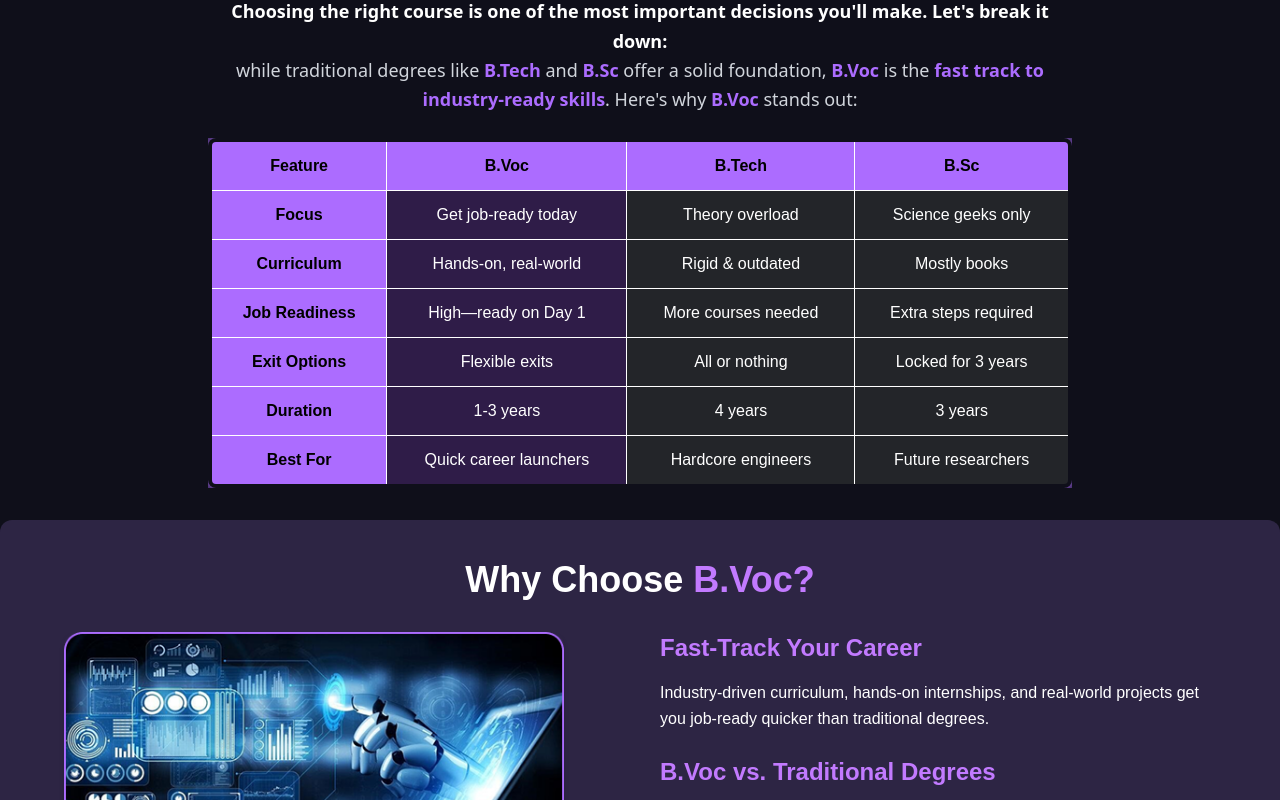
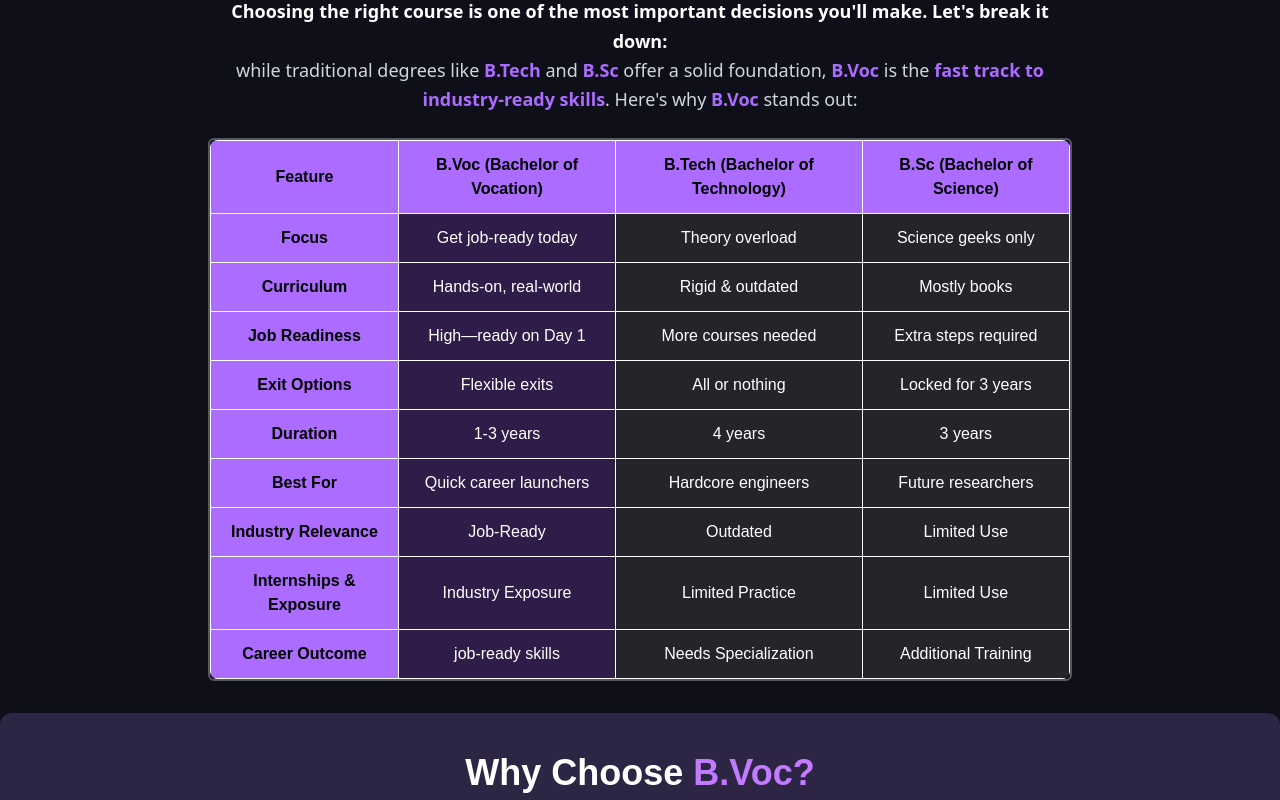
Before and after one commit to Code4Bharat1/BVOC_AIML, a Next.js app: page /whychooseus in a window 1280 px wide. Shown: the part 1020-1820 px from the top of the page. Built offline with nearby package versions, Linux system fonts and the light colour scheme.

Commit message:
Enhance animations in PeerToPeerLearning, DegreeComparisonTable, and TopBenefits components using Framer Motion for improved user experience and visual appeal.

```diff
--- a/src/components/WhyChooseUs/Tablesection.jsx
+++ b/src/components/WhyChooseUs/Tablesection.jsx
@@ -1,11 +1,10 @@
 "use client";
 import { useEffect, useState, useRef } from "react";
-import { motion, useInView, useAnimation } from "framer-motion";
+import { motion, useAnimation, useInView } from "framer-motion";
 
 const DegreeComparisonTable = () => {
   const [isMobile, setIsMobile] = useState(false);
 
-  // Detect mobile device
   useEffect(() => {
     const checkIfMobile = () => setIsMobile(window.innerWidth < 768);
 
@@ -25,64 +24,103 @@ const DegreeComparisonTable = () => {
   }, []);
 
   const tableData = [
-    { feature: "Focus", bvoc: "Get job-ready today", btech: "Theory overload", bsc: "Science geeks only" },
-    { feature: "Curriculum", bvoc: "Hands-on, real-world", btech: "Rigid & outdated", bsc: "Mostly books" },
-    { feature: "Job Readiness", bvoc: "High—ready on Day 1", btech: "More courses needed", bsc: "Extra steps required" },
-    { feature: "Exit Options", bvoc: "Flexible exits", btech: "All or nothing", bsc: "Locked for 3 years" },
-    { feature: "Duration", bvoc: "1-3 years", btech: "4 years", bsc: "3 years" },
-    { feature: "Best For", bvoc: "Quick career launchers", btech: "Hardcore engineers", bsc: "Future researchers" },
+    {
+      feature: "Focus",
+      bvoc: "Get job-ready today",
+      btech: "Theory overload",
+      bsc: "Science geeks only",
+    },
+    {
+      feature: "Curriculum",
+      bvoc: "Hands-on, real-world",
+      btech: "Rigid & outdated",
+      bsc: "Mostly books",
+    },
+    {
+      feature: "Job Readiness",
+      bvoc: "High—ready on Day 1",
+      btech: "More courses needed",
+      bsc: "Extra steps required",
+    },
+    {
+      feature: "Exit Options",
+      bvoc: "Flexible exits",
+      btech: "All or nothing",
+      bsc: "Locked for 3 years",
+    },
+    {
+      feature: "Duration",
+      bvoc: "1-3 years",
+      btech: "4 years",
+      bsc: "3 years",
+    },
+    {
+      feature: "Best For",
+      bvoc: "Quick career launchers",
+      btech: "Hardcore engineers",
+      bsc: "Future researchers",
+    },
+    {
+      feature: "Industry Relevance",
+      bvoc: "Job-Ready",
+      btech: "Outdated",
+      bsc: "Limited Use",
+    },
+    {
+      feature: "Internships & Exposure",
+      bvoc: "Industry Exposure",
+      btech: "Limited Practice",
+      bsc: "Limited Use",
+    },
+    {
+      feature: "Career Outcome",
+      bvoc: "job-ready skills",
+      btech: "Needs Specialization",
+      bsc: "Additional Training",
+    },
   ];
 
-  const componentRef = useRef(null);
-  const isInView = useInView(componentRef, { once: true, margin: "-100px 0px -100px 0px" });
+  const ref = useRef(null);
+  const isInView = useInView(ref, { once: true, margin: "-100px 0px" });
   const controls = useAnimation();
 
   useEffect(() => {
-    if (isInView) {
-      controls.start("visible");
-    } else {
-      controls.start("hidden");
-    }
+    if (isInView) controls.start("visible");
   }, [isInView, controls]);
 
   const headingVariants = {
-    hidden: { x: -100, opacity: 0 },
-    visible: { x: 0, opacity: 1, transition: { duration: 0.8, ease: "easeOut" } },
+    hidden: { opacity: 0, y: -30 },
+    visible: {
+      opacity: 1,
+      y: 0,
+      transition: { duration: 0.6, ease: "easeOut" },
+    },
   };
 
-  const descriptionVariants = {
-    hidden: { x: 100, opacity: 0 },
-    visible: { x: 0, opacity: 1, transition: { duration: 0.8, ease: "easeOut", delay: 0.5 } },
-  };
-
-  const rowVariants = {
-    hidden: { y: -20, opacity: 0 },
-    visible: (index) => ({
+  const descVariants = {
+    hidden: { opacity: 0, y: 30 },
+    visible: {
+      opacity: 1,
       y: 0,
-      opacity: 1,
-      transition: { duration: 0.5, ease: "easeOut", delay: 0.15 * index },
-    }),
+      transition: { duration: 0.6, ease: "easeOut", delay: 0.2 },
+    },
   };
 
   const tableVariants = {
-    visible: (isMobile) => ({
-      borderColor: isMobile ? "#FFFFFF66" : "#AC6CFF",
-      boxShadow: isMobile ? "none" : "0 0 15px 3px #AC6CFF",
-      transition: { duration: 0.6 },
-    }),
-    hidden: {
-      borderColor: "#FFFFFF66",
-      boxShadow: "none",
-      transition: { duration: 0.6 },
+    hidden: { opacity: 0, y: 30 },
+    visible: {
+      opacity: 1,
+      y: 0,
+      transition: { duration: 0.6, ease: "easeOut", delay: 0.3 },
     },
   };
 
   return (
-    <div className="max-w-4xl mx-auto px-4 py-8 text-center" ref={componentRef}>
-      {/* Heading */}
+    <div className="max-w-4xl mx-auto px-4 py-8 text-center" ref={ref}>
       <motion.h2
         className="text-3xl font-semibold text-white mb-4 leading-snug"
         variants={headingVariants}
+        initial="hidden"
         animate={controls}
       >
         <span className="text-[#AC6CFF]">B.Voc</span> vs{" "}
@@ -91,127 +129,120 @@ const DegreeComparisonTable = () => {
         <span className="text-white">The Clear Choice for Your Future</span>
       </motion.h2>
 
-      {/* Description */}
       <motion.p
         className="text-gray-300 text-lg leading-relaxed font-sans"
-        variants={descriptionVariants}
+        variants={descVariants}
+        initial="hidden"
         animate={controls}
       >
-        <span className="font-semibold text-white">Choosing the right course is one of the most important decisions you'll make. Let's break it down:</span>
+        <span className="font-semibold text-white">
+          Choosing the right course is one of the most important decisions
+          you'll make. Let's break it down:
+        </span>
         <br />
         while traditional degrees like{" "}
         <span className="text-[#AC6CFF] font-semibold">B.Tech</span> and{" "}
-        <span className="text-[#AC6CFF] font-semibold">B.Sc</span> offer a solid foundation,{" "}
-        <span className="text-[#AC6CFF] font-semibold">B.Voc</span> is the{" "}
-        <span className="text-[#AC6CFF] font-semibold">fast track to industry-ready skills</span>. Here's why{" "}
-        <span className="text-[#AC6CFF] font-semibold">B.Voc</span> stands out:
+        <span className="text-[#AC6CFF] font-semibold">B.Sc</span> offer a solid
+        foundation, <span className="text-[#AC6CFF] font-semibold">B.Voc</span>{" "}
+        is the{" "}
+        <span className="text-[#AC6CFF] font-semibold">
+          fast track to industry-ready skills
+        </span>
+        . Here's why <span className="text-[#AC6CFF] font-semibold">B.Voc</span>{" "}
+        stands out:
       </motion.p>
 
-      {/* Table */}
       {isMobile ? (
-        // Mobile View
-        <motion.div
-          className="mt-6 relative"
-          style={{
-            borderRadius: "8px",
-            borderWidth: "4px",
-            borderStyle: "solid",
-          }}
-          animate={controls}
-          custom={isMobile}
-        >
+        // Mobile — No animation
+        <div className="mt-6 relative border-2 border-white/40 rounded-md">
           <div className="flex">
-            {/* Feature Column */}
             <div className="relative z-10">
-              <motion.div
-                className="bg-[#AC6CFF] text-black p-3 font-bold text-center border border-white"
-                variants={rowVariants}
-                custom={0}
-                animate={controls}
-              >
+              <div className="bg-[#AC6CFF] text-black p-3 font-bold text-center border border-white">
                 Feature
-              </motion.div>
+              </div>
               {tableData.map((row, i) => (
-                <motion.div
+                <div
                   key={`feature-${i}`}
                   className="bg-[#AC6CFF] text-black p-3 font-semibold text-center border border-white flex items-center"
                   style={{ height: "64px" }}
-                  variants={rowVariants}
-                  custom={i + 1}
-                  animate={controls}
                 >
                   {row.feature}
-                </motion.div>
+                </div>
               ))}
             </div>
-
-            {/* Degrees */}
             <div className="overflow-x-auto">
               <div className="flex min-w-max">
                 {["bvoc", "btech", "bsc"].map((degreeKey) => (
                   <div key={degreeKey}>
-                    <motion.div
-                      className="bg-[#AC6CFF] text-black p-3 font-bold text-center border border-white whitespace-nowrap min-w-32"
-                      variants={rowVariants}
-                      custom={0}
-                      animate={controls}
-                    >
-                      {degreeKey === "bvoc" ? "B.Voc" : degreeKey === "btech" ? "B.Tech" : "B.Sc"}
-                    </motion.div>
+                    <div className="bg-[#AC6CFF] text-black p-3 font-bold text-center border border-white min-w-32">
+                      {degreeKey === "bvoc"
+                        ? "B.Voc"
+                        : degreeKey === "btech"
+                        ? "B.Tech"
+                        : "B.Sc"}
+                    </div>
                     {tableData.map((row, i) => (
-                      <motion.div
+                      <div
                         key={`${degreeKey}-${i}`}
-                        className={`p-3 font-medium text-center border border-white whitespace-nowrap min-w-32 flex items-center justify-center ${
+                        className={`p-3 font-medium text-center border border-white min-w-32 flex items-center justify-center ${
                           degreeKey === "bvoc" ? "bg-[#2F1C48]" : "bg-[#232529]"
                         } text-white`}
                         style={{ height: "64px" }}
-                        variants={rowVariants}
-                        custom={i + 1}
-                        animate={controls}
                       >
                         {row[degreeKey]}
-                      </motion.div>
+                      </div>
                     ))}
                   </div>
                 ))}
               </div>
             </div>
           </div>
+        </div>
+      ) : (
+        // Desktop — Animate table when in view
+        <motion.div
+          className="overflow-x-auto mt-6 border-2 border-white/30 rounded-md"
+          variants={tableVariants}
+          initial="hidden"
+          animate={controls}
+        >
+          <table className="w-full border-collapse rounded-lg overflow-hidden">
+            <thead>
+              <tr>
+                <th className="bg-[#AC6CFF] text-black p-3 font-bold text-center border border-white">
+                  Feature
+                </th>
+                <th className="bg-[#AC6CFF] text-black p-3 font-bold text-center border border-white">
+                  B.Voc (Bachelor of Vocation)
+                </th>
+                <th className="bg-[#AC6CFF] text-black p-3 font-bold text-center border border-white">
+                  B.Tech (Bachelor of Technology)
+                </th>
+                <th className="bg-[#AC6CFF] text-black p-3 font-bold text-center border border-white">
+                  B.Sc (Bachelor of Science)
+                </th>
+              </tr>
+            </thead>
+            <tbody>
+              {tableData.map((row, index) => (
+                <tr key={index}>
+                  <td className="bg-[#AC6CFF] text-black p-3 font-semibold text-center border border-white">
+                    {row.feature}
+                  </td>
+                  <td className="bg-[#2F1C48] text-white p-3 font-medium text-center border border-white">
+                    {row.bvoc}
+                  </td>
+                  <td className="bg-[#232529] text-white p-3 font-medium text-center border border-white">
+                    {row.btech}
+                  </td>
+                  <td className="bg-[#232529] text-white p-3 font-medium text-center border border-white">
+                    {row.bsc}
+                  </td>
+                </tr>
+              ))}
+            </tbody>
+          </table>
         </motion.div>
-      ) : (
-        // Desktop View
-        <div className="overflow-x-auto mt-6">
-          <motion.table
-            className="w-full border-collapse rounded-lg overflow-hidden"
-            style={{
-              borderRadius: "8px",
-              borderWidth: "4px",
-              borderStyle: "solid",
-            }}
-            variants={tableVariants}
-            animate={controls}
-            custom={isMobile}
-          >
-            <motion.thead>
-              <motion.tr variants={rowVariants} custom={0} animate={controls}>
-                <th className="bg-[#AC6CFF] text-black p-3 font-bold text-center border border-white">Feature</th>
-                <th className="bg-[#AC6CFF] text-black p-3 font-bold text-center border border-white">B.Voc</th>
-                <th className="bg-[#AC6CFF] text-black p-3 font-bold text-center border border-white">B.Tech</th>
-                <th className="bg-[#AC6CFF] text-black p-3 font-bold text-center border border-white">B.Sc</th>
-              </motion.tr>
-            </motion.thead>
-            <motion.tbody>
-              {tableData.map((row, index) => (
-                <motion.tr key={index} variants={rowVariants} custom={index + 1} animate={controls}>
-                  <td className="bg-[#AC6CFF] text-black p-3 font-semibold text-center border border-white">{row.feature}</td>
-                  <td className="bg-[#2F1C48] text-white p-3 font-medium text-center border border-white">{row.bvoc}</td>
-                  <td className="bg-[#232529] text-white p-3 font-medium text-center border border-white">{row.btech}</td>
-                  <td className="bg-[#232529] text-white p-3 font-medium text-center border border-white">{row.bsc}</td>
-                </motion.tr>
-              ))}
-            </motion.tbody>
-          </motion.table>
-        </div>
       )}
     </div>
   );
```
Also changed, not shown: src/components/WhyChooseUs/PeerToPeerLearning.jsx (+20 -9 lines), src/components/WhyChooseUs/TopBenefits.jsx (+89 -24 lines).
